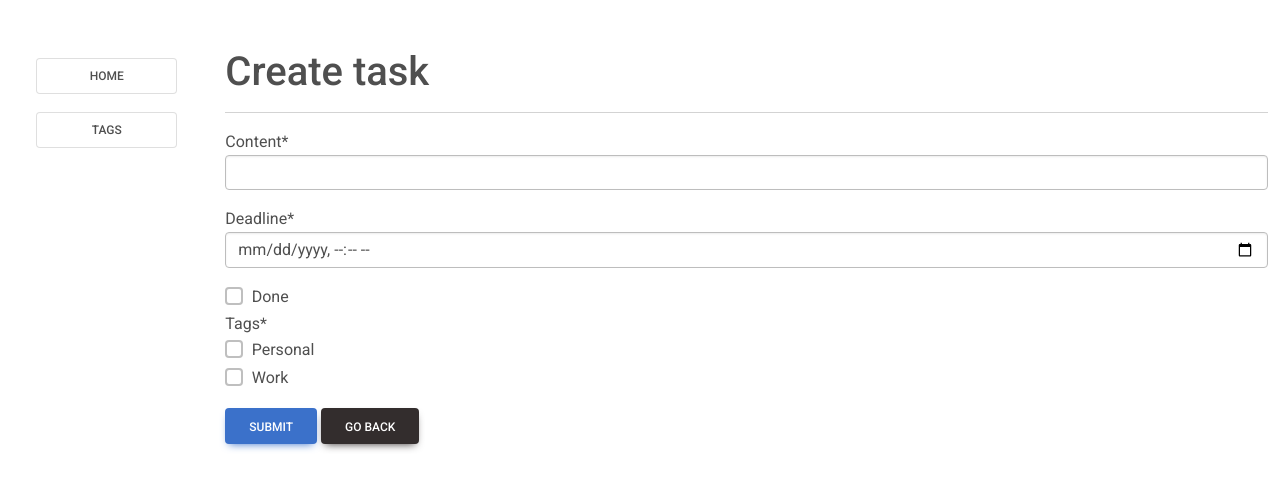
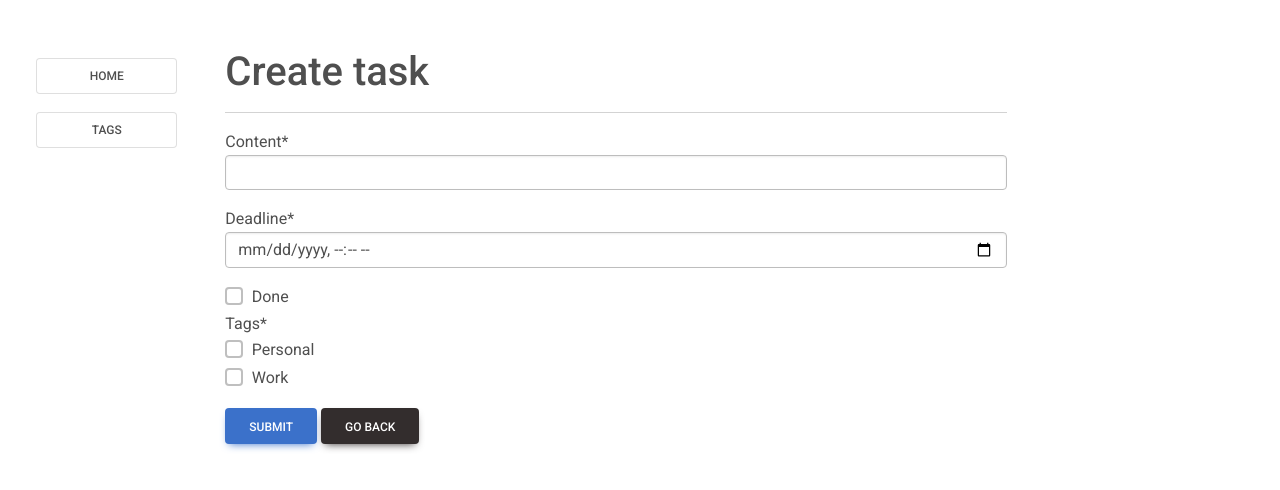
Before and after one commit to eduardhabryd/task-manager, a Django app: page /tasks/create/ in a window 1280 px wide. Shown: the top 490 px of the page. Run offline with Django 4.2, Linux system fonts and the light colour scheme; data comes from the database, SQL or seed files in the repository; some libraries are stand-ins or nearby versions.

Commit message:
add w-75 class to less width of form and divider

```diff
--- a/templates/tasks/task_form.html
+++ b/templates/tasks/task_form.html
@@ -3,8 +3,8 @@
 
 {% block content %}
   <h1 class="mt-5">{{ object|yesno:"Update,Create" }} task</h1>
-  <hr>
-  <form action="" method="post" novalidate>
+  <hr class="w-75">
+  <form class="w-75" action="" method="post" novalidate>
     {% csrf_token %}
     {{ form|crispy }}
 
```
